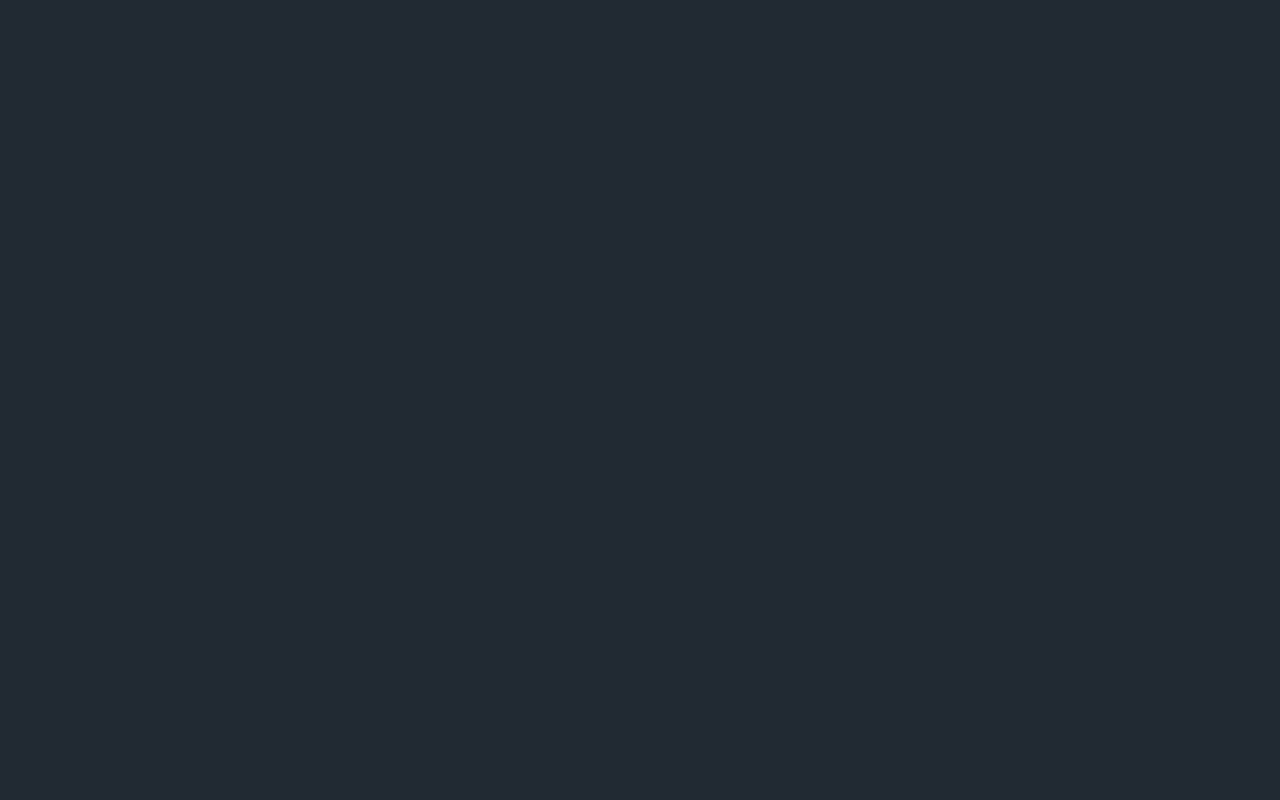
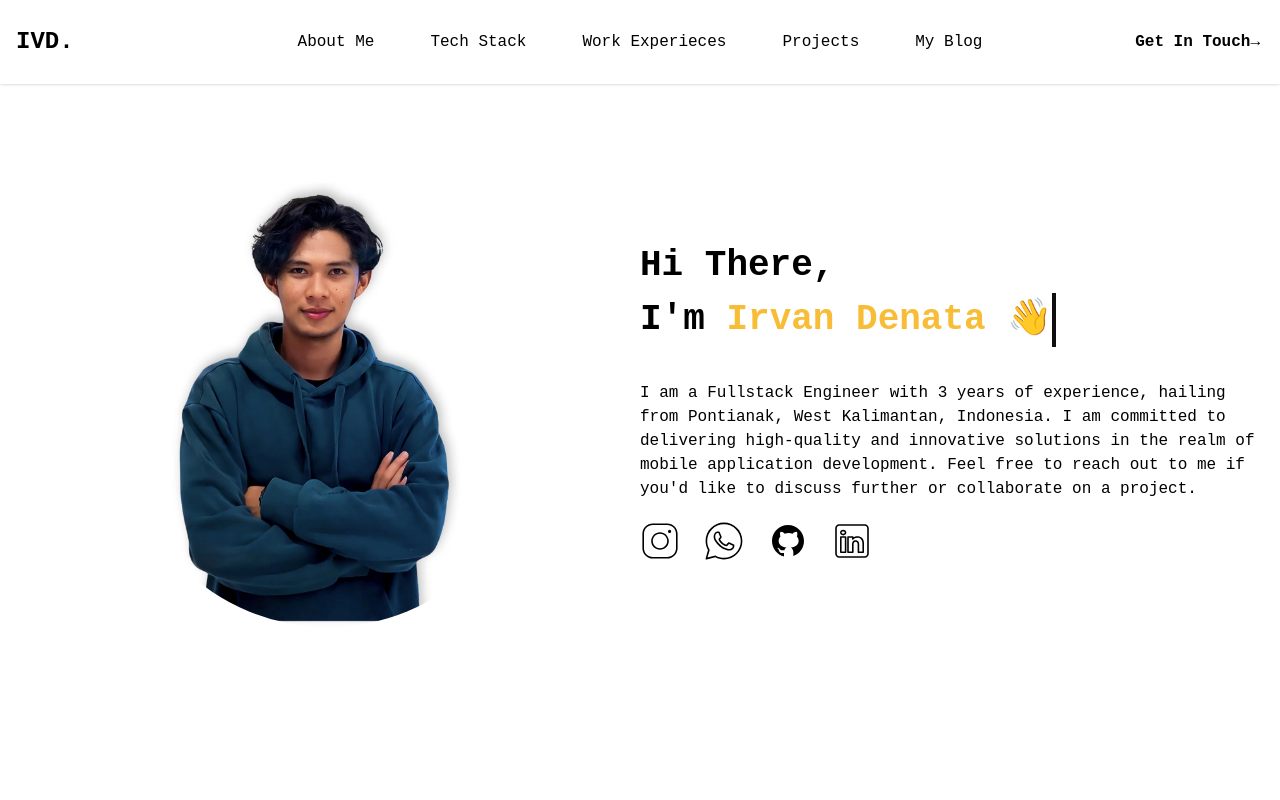
Before and after one commit to irvandenata/portfolio-react, a React (Vite) app: page / in a window 1280 px wide. Shown: the top 800 px of the page. Built offline with nearby package versions, Linux system fonts and the light colour scheme.

Commit message:
Update : Add animation

```diff
--- a/src/components/atoms/transition.tsx
+++ b/src/components/atoms/transition.tsx
@@ -3,37 +3,79 @@
 import { motion } from "framer-motion";
 
 export const Transition = (OgComponent: any) => {
+	const text: string = "Loading...";
 	return () => (
 		<>
-			<OgComponent />
 			<motion.div
-				id="init-transition"
-				className="fixed top-0 left-0 w-full  bg-black z-[1000] transform-[origin-bottom]"
-				initial={{ height: 0 }}
+				id="prev"
+				className="fixed top-0  left-0 w-full h-[100vh]  bg-black z-[1000] origin-bottom"
+				initial={{ scaleY: 0 }}
 				animate={{
-					height: "100vh",
+					scaleY: [0, 1],
 				}}
-                exit={{ height: 0 }}
-				transition={{ duration: 1, ease: [0.22, 0, 0.36, 0] }}
-                // onAnimationComplete={() => {
-                //     console.log("Animation End");
-                //     setTimeout(() => {
-                //     document.getElementById("init-transition")?.style.setProperty("display", "none");
-                //     }, 1000);
-                // }}
-
+				onAnimationComplete={() => {
+					document.getElementById("prev")?.classList.remove("h-[100vh]");
+					document.getElementById("prev")?.classList.add("h-[0vh]");
+					document.getElementById("next")?.classList.remove("h-[0vh]");
+					document.getElementById("next")?.classList.add("h-[100vh]");
+				}}
+				transition={{ duration: 0.2, ease: [0.22, 0, 0.36, 0] }}
 			/>
 			<motion.div
-				id="next-transition"
-				className="fixed top-0 left-0 w-full  bg-black z-[1000] transform-[origin-top]"
-				animate={{ height: 0 }}
-                initial={{ height: "100vh" }}
-				exit={{ height: 0 }}
-                onAnimationStart={() => {
-                    console.log("Animation Start");
-                }}
-				transition={{ delay: 1, duration: 1, ease: [0.22, 0, 0.36, 0] }}
-			/>
+				id="next"
+				className="fixed top-0 left-0 w-full  h-[0vh] bg-black z-[1000] origin-top"
+				initial={{ scaleY: 1 }}
+				animate={{
+					scaleY: 0,
+				}}
+				exit={{ scaleY: 0 }}
+				onAnimationStart={() => {
+					setTimeout(() => {
+						document.getElementById("content")?.classList.remove("hidden");
+					}, 400);
+				}}
+				transition={{
+					delay: 1,
+					duration: 1,
+					ease: [0.22, 0, 0.36, 0],
+				}}
+			>
+				<div className="h-full w-full text-white flex">
+					<div className="mx-auto my-auto text-3xl tracking-widest font-extrabold">
+						{text.split("").map((char, index) => {
+							return (
+								<motion.span
+									key={char + "-" + index}
+									className="inline-block"
+									custom={index}
+                                    transition={{
+                                        duration: 0.5,
+                                        delay: 0.1 * index,
+                                        ease: [0.22, 0, 0.36, 0],
+                                        reverse: true,
+                                    }}
+                                    initial={{ opacity: 0 }}
+									animate={{ opacity: 1 }}
+								>
+									{char}
+								</motion.span>
+							);
+						})}
+					</div>
+				</div>
+			</motion.div>
+			<motion.div
+				id="content"
+				className="hidden"
+				exit={{
+					opacity: 0,
+					transition: {
+						duration: 3,
+					},
+				}}
+			>
+				<OgComponent />
+			</motion.div>
 		</>
 	);
 };
--- a/src/components/organisms/Navbar/index.tsx
+++ b/src/components/organisms/Navbar/index.tsx
@@ -52,28 +52,28 @@ export const Navbar = () => {
 							</button>
 						</div>
 						<div className="hidden lg:flex lg:gap-x-12">
-							<a className="text-sm font-light cursor-pointer px-1 leading-6 text-gray-900 hover:bg-primary hover:text-white hover:rounded hover:animate-bounce hover:px-1">
+							<Link to="/detail" className="text-sm font-light cursor-pointer px-1 leading-6 text-gray-900 hover:bg-primary hover:text-white hover:rounded hover:scale-110 hover:px-1">
 								About Me
-							</a>
-							<a className="text-sm font-light cursor-pointer px-1 leading-6 text-gray-900 hover:bg-primary hover:text-white hover:rounded hover:animate-bounce hover:px-1">
+							</Link>
+							<a className="text-sm font-light cursor-pointer px-1 leading-6 text-gray-900 hover:bg-primary hover:text-white hover:rounded hover:scale-110 hover:px-1">
 								Tech Stack
 							</a>
-							<a className="text-sm font-light cursor-pointer  px-1 leading-6 text-gray-900 hover:bg-primary hover:text-white hover:rounded hover:animate-bounce hover:px-1">
+							<a className="text-sm font-light cursor-pointer  px-1 leading-6 text-gray-900 hover:bg-primary hover:text-white hover:rounded hover:scale-110 hover:px-1">
 								Work Experieces
 							</a>
-							<a className="text-sm font-light cursor-pointer px-1 leading-6 text-gray-900 hover:bg-primary hover:text-white hover:rounded hover:animate-bounce hover:px-1">
+							<a className="text-sm font-light cursor-pointer px-1 leading-6 text-gray-900 hover:bg-primary hover:text-white hover:rounded hover:scale-110 hover:px-1">
 								Projects
 							</a>
 
 							<Link
 								to="/blog"
-								className="text-sm font-light px-1 cursor-pointer leading-6 text-gray-900 hover:bg-primary hover:text-white hover:rounded hover:animate-bounce hover:px-1"
+								className="text-sm font-light px-1 cursor-pointer leading-6 text-gray-900 hover:bg-primary hover:text-white hover:rounded hover:scale-110 hover:px-1"
 							>
 								My Blog
 							</Link>
 						</div>
 						<div className="hidden lg:flex lg:flex-1 lg:justify-end">
-							<a className="text-sm font-semibold px-1 leading-6 text-gray-900 hover:bg-primary hover:text-white hover:rounded hover:animate-bounce hover:px-1">
+							<a className="text-sm font-semibold px-1 leading-6 text-gray-900 hover:bg-primary hover:text-white hover:rounded hover:scale-110 hover:px-1">
 								Get In Touch<span >&rarr;</span>
 							</a>
 						</div>
@@ -90,7 +90,7 @@ export const Navbar = () => {
 							<div className="flex items-center justify-between">
 								<a
 									href="/"
-									className="-m-1.5 p-1.5 hover:bg-primary hover:text-white hover:animate-bounce hover:rounded hover:scale-100 "
+									className="-m-1.5 p-1.5 hover:bg-primary hover:text-white hover:scale-110 hover:rounded hover:scale-100 "
 								>
 									<span className="font-bold text-2xl">IVD.</span>
 								</a>
@@ -120,9 +120,9 @@ export const Navbar = () => {
 							<div className="mt-6 flow-root">
 								<div className="-my-6 divide-y divide-gray-500/10">
 									<div className="space-y-2 py-6">
-										<a className="-mx-3 block rounded-lg px-3 py-2 text-base font-light leading-7 text-gray-900 hover:bg-gray-50">
+										<Link to="/detail" className="-mx-3 block rounded-lg px-3 py-2 text-base font-light leading-7 text-gray-900 hover:bg-gray-50">
 											About Me
-										</a>
+										</Link>
 										<a className="-mx-3 block rounded-lg px-3 py-2 text-base font-light leading-7 text-gray-900 hover:bg-gray-50">
 											Tech Stack
 										</a>
```
